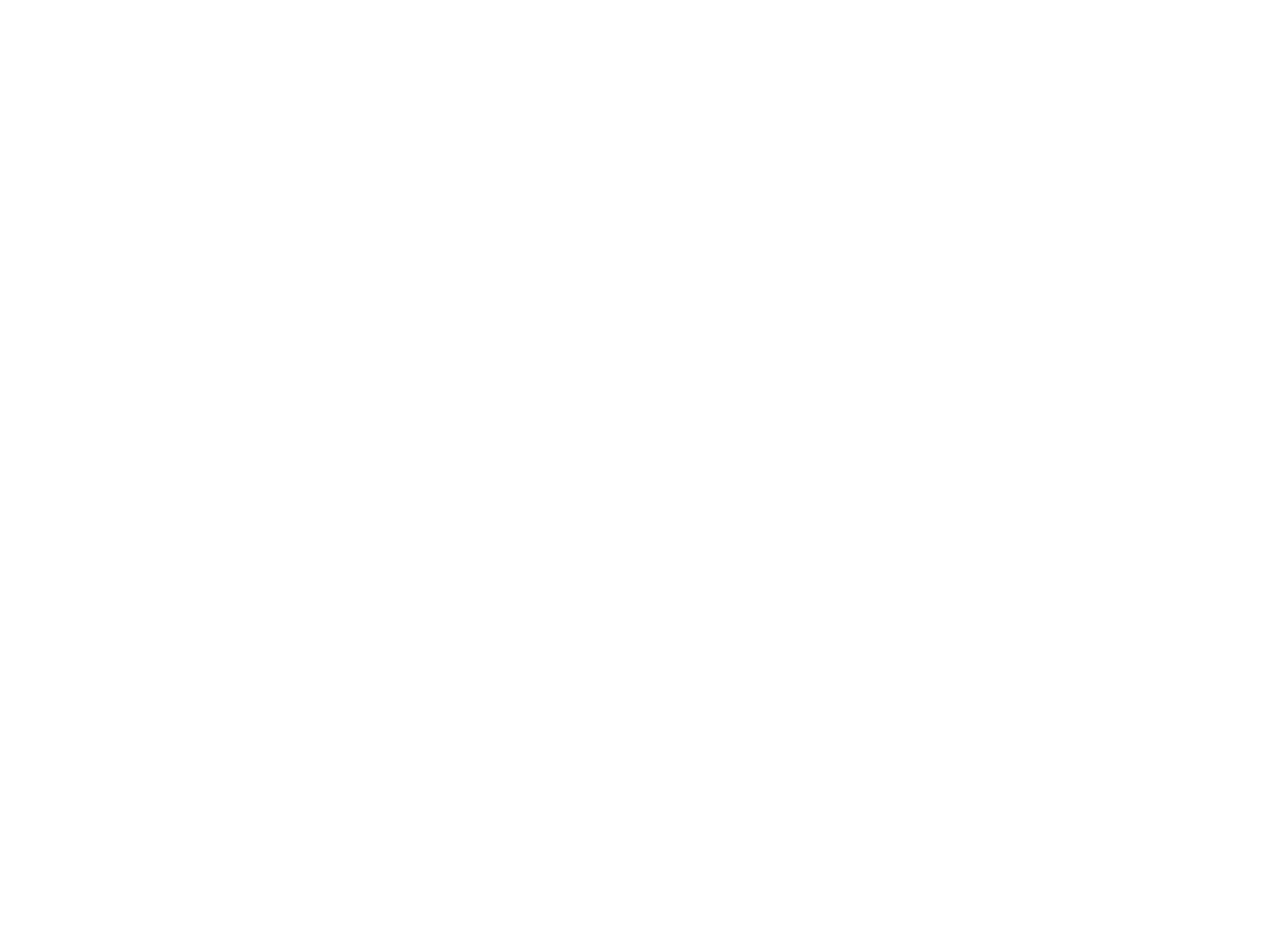
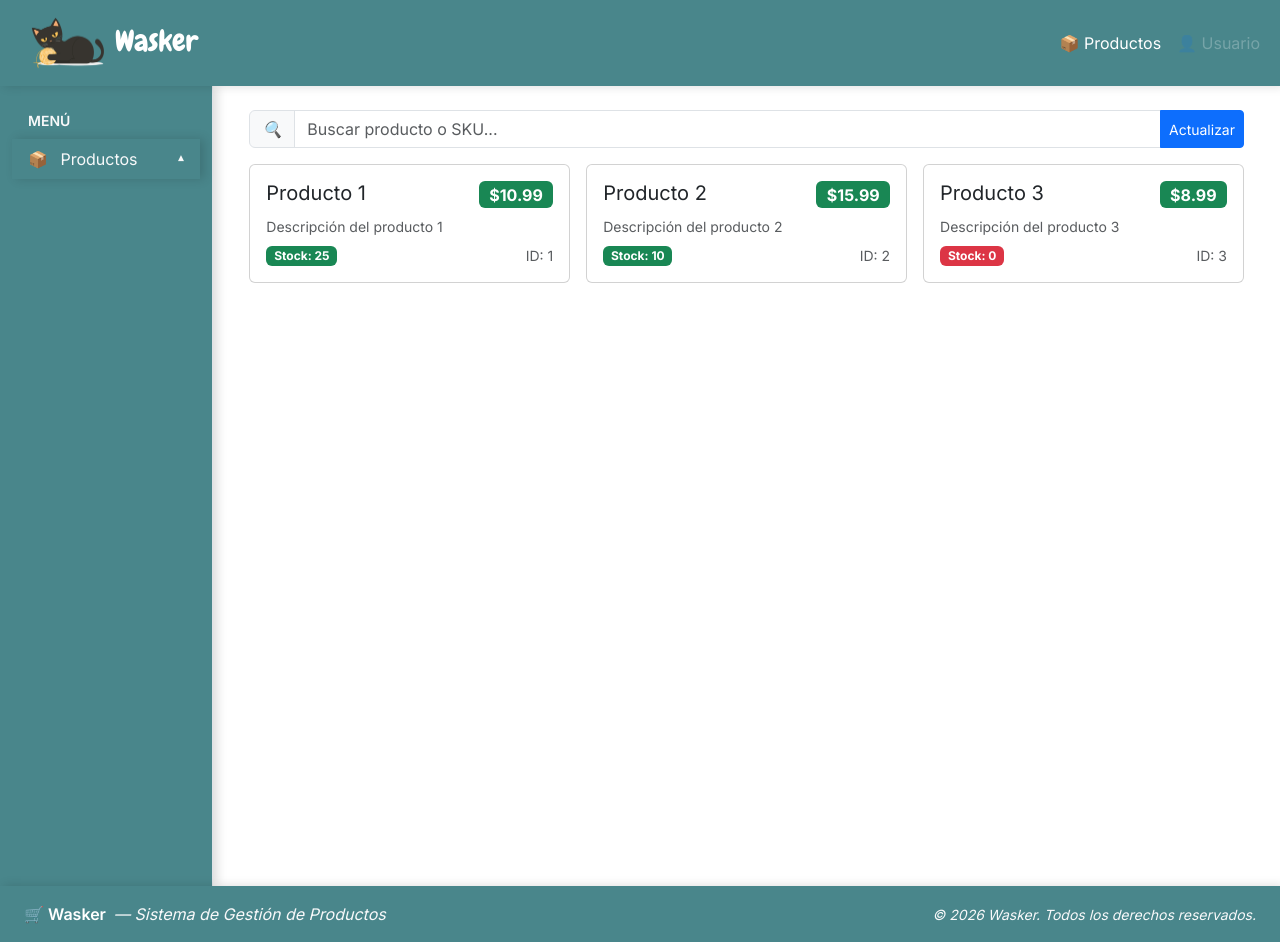
Before and after one commit to csmartin2501/wasker-frontend, an Angular app: page /products/list in a window 1280 px wide. Before the commit this address led to /. Before the commit the page ends 800 px from the top, so only its background shows below. Built offline with nearby package versions, Linux system fonts and the light colour scheme.

Commit message:
estilazo listo

```diff
--- a/src/app/features/products/components/product-list/product-list.component.html
+++ b/src/app/features/products/components/product-list/product-list.component.html
@@ -1,11 +1,6 @@
 <div class="container-fluid">
-  <div class="d-flex justify-content-between align-items-center mb-3">
-    <h2 class="mb-0">Lista de Productos</h2>
-    <button class="btn btn-primary btn-sm" (click)="refreshList()" [disabled]="loading">
-      <span *ngIf="loading" class="spinner-border spinner-border-sm me-2" role="status"></span>
-      {{ loading ? 'Cargando...' : 'Actualizar' }}
-    </button>
-  </div>
+  <!-- <div class="d-flex justify-content-between align-items-center mb-3">
+  </div> -->
 
   <!-- Buscador -->
   <div class="mb-3">
@@ -14,9 +9,15 @@
       <input
         type="text"
         [(ngModel)]="searchTerm"
-        placeholder="Buscar productos..."
+        placeholder="Buscar producto o SKU..."
         class="form-control"
       >
+
+      <button class="btn btn-primary btn-sm" (click)="refreshList()" [disabled]="loading">
+        <span *ngIf="loading" class="spinner-border spinner-border-sm me-2" role="status"></span>
+        {{ loading ? 'Cargando...' : 'Actualizar' }}
+      </button>
+
     </div>
   </div>
 
@@ -32,7 +33,7 @@
   <div *ngIf="!loading" class="row g-3">
     <div
       *ngFor="let product of getFilteredProducts(); trackBy: trackByProductId"
-      class="col-12"
+      class="col-4"
     >
       <div
         class="card h-100 cursor-pointer"
--- a/src/app/features/products/products.component.css
+++ b/src/app/features/products/products.component.css
@@ -1 +1,4 @@
 /* Este componente usa clases de Bootstrap */
+.submenu-title {
+    color: #424242ee;
+}
--- /dev/null
+++ b/src/app/features/products/products.component.html
@@ -0,0 +1 @@
+<router-outlet></router-outlet>
--- a/src/app/features/products/products.component.ts
+++ b/src/app/features/products/products.component.ts
@@ -3,40 +3,8 @@ import { Product } from '../../core/models/product.interface';
 
 @Component({
   selector: 'app-products',
-  template: `
-    <div class="container-fluid py-4">
-      <div class="text-center mb-4">
-        <h1 class="display-5 fw-bold text-primary">📦 Gestión de Productos</h1>
-        <p class="text-muted">Administra tu inventario de forma eficiente</p>
-      </div>
-
-      <div class="row g-4">
-        <!-- Lista de Productos -->
-        <div class="col-lg-6">
-          <div class="card shadow-sm h-100">
-            <div class="card-header bg-light">
-              <h5 class="card-title mb-0">📋 Productos Disponibles</h5>
-            </div>
-            <div class="card-body">
-              <app-product-list (productSelected)="onProductSelected($event)"></app-product-list>
-            </div>
-          </div>
-        </div>
-
-        <!-- Formulario CRUD -->
-        <div class="col-lg-6">
-          <div class="card shadow-sm h-100">
-            <div class="card-header bg-light">
-              <h5 class="card-title mb-0">⚙️ Gestionar Producto</h5>
-            </div>
-            <div class="card-body">
-              <app-product-form [selectedProduct]="selectedProduct"></app-product-form>
-            </div>
-          </div>
-        </div>
-      </div>
-    </div>
-  `
+  templateUrl: './products.component.html',
+  styleUrls: ['./products.component.css']
 })
 export class ProductsComponent {
   selectedProduct: Product | null = null;
--- a/src/app/layout/layout.component.css
+++ b/src/app/layout/layout.component.css
@@ -27,6 +27,38 @@
 
 /* Item activo */
 .sidebar1 .nav-link.active {
-  background-color: #c7b563;  /* tu azul */
+  background-color: #c7b563;
   color: #ffffff;
 }
+
+/* Toggle button (padre del dropdown) */
+.sidebar1 .sidebar-toggle {
+  cursor: pointer;
+}
+
+.sidebar1 .sidebar-toggle:not(.collapsed) .sidebar-arrow,
+.sidebar1 .sidebar-toggle[aria-expanded="true"] .sidebar-arrow {
+  transform: rotate(-180deg);
+}
+
+.sidebar-arrow {
+  font-size: 0.75rem;
+  transition: transform 0.25s ease;
+  display: inline-block;
+}
+
+/* Sub-menú */
+.sidebar1 .submenu .nav-link {
+  font-size: 0.875rem;
+  padding-top: 0.25rem;
+  padding-bottom: 0.25rem;
+}
+
+.sidebar1 .submenu .nav-link:hover {
+  background-color: rgb(151, 136, 71);
+  color: #ffffff;
+}
+
+.nav-item-main {
+    box-shadow: 4px 0 10px rgba(0,0,0,0.15);
+}
--- a/src/app/layout/layout.component.html
+++ b/src/app/layout/layout.component.html
@@ -43,33 +43,44 @@
       <div class="position-sticky top-0 pt-2">
         <p class="text-uppercase fw-semibold small px-3 mb-2 text-light">Menú</p>
         <ul class="nav flex-column">
+          <!-- Productos (collapsible) -->
+          <li class="nav-item-main nav-item">
+            <a
+              class="nav-link sidebar-toggle text-light px-3 py-2 rounded d-flex justify-content-between align-items-center"
+              href="#submenuProductos"
+              data-bs-toggle="collapse"
+              role="button"
+              aria-expanded="false"
+              aria-controls="submenuProductos"
+            >
+              <span><span class="me-2">📦</span> Productos</span>
+              <span class="sidebar-arrow">&#9662;</span>
+            </a>
+            <div class="collapse" id="submenuProductos">
+              <ul class="nav flex-column submenu ps-3">
                 <li class="nav-item">
                   <a
-              class="nav-link text-light px-3 py-2 rounded"
-              routerLink="/products"
+                    class="nav-link text-light px-3 py-1 rounded"
+                    routerLink="/products/list"
+                    [routerLinkActiveOptions]="{ exact: true }"
                     routerLinkActive="active"
                   >
-              <span class="me-2">📦</span> Productos
+                    <span class="me-2">📋</span> Lista de Productos
                   </a>
                 </li>
                 <li class="nav-item">
                   <a
-              class="nav-link text-light px-3 py-2 rounded"
-              routerLink="/reports"
+                    class="nav-link text-light px-3 py-1 rounded"
+                    routerLink="/products/form"
                     routerLinkActive="active"
                   >
-              <span class="me-2">📊</span> Reportes
+                    <span class="me-2">➕</span> Agregar Producto
                   </a>
                 </li>
-          <li class="nav-item">
-            <a
-              class="nav-link text-light px-3 py-2 rounded"
-              routerLink="/settings"
-              routerLinkActive="active"
-            >
-              <span class="me-2">⚙️</span> Configuración
-            </a>
+              </ul>
+            </div>
           </li>
+
         </ul>
       </div>
     </nav>
```
Also changed, not shown: src/app/features/products/products-routing.module.ts (+22 -1 lines). Lines whose indentation alone changed are shown as unchanged.
